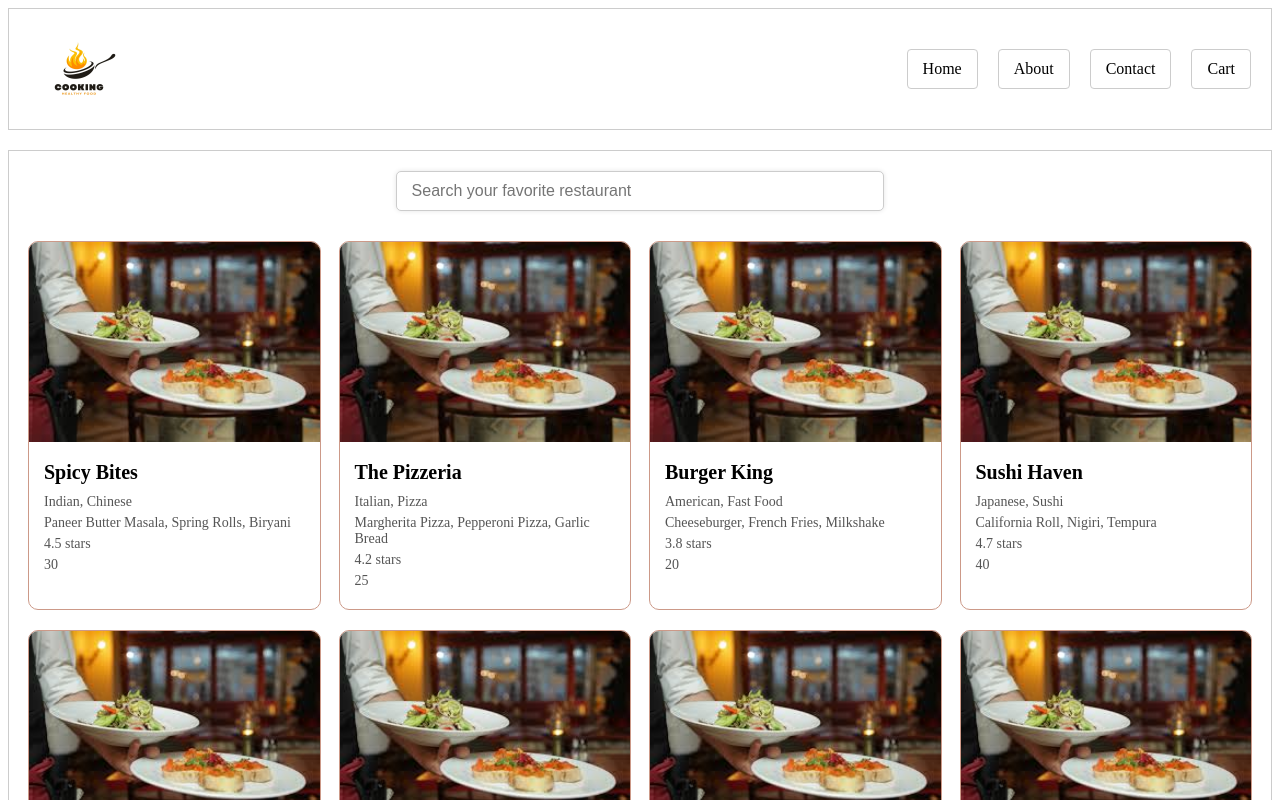
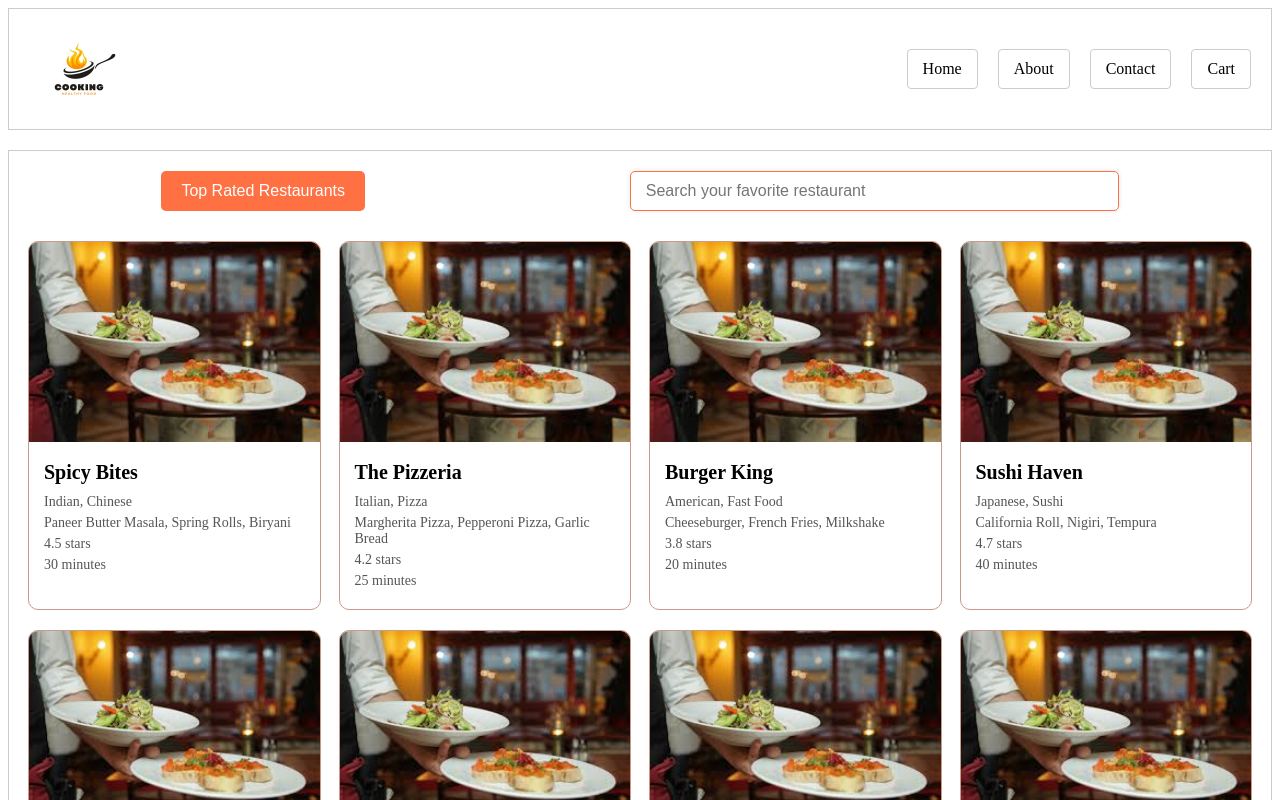
Before and after one commit to keerthivasan-devflow/react-basics, a React (Vite) app: page / in a window 1280 px wide. Shown: the top 800 px of the page. Built offline with nearby package versions, Linux system fonts and the light colour scheme.

Commit message:
Added the top-rated-btn to display the UI based on certain conditions using HOOKS in React

```diff
--- a/index.css
+++ b/index.css
@@ -50,15 +50,14 @@
 /* Main Content Styles */
 .main-content {
   padding: 20px;
-  /* background-color: #f8f8f8; */
   border: solid thin #ccc;
   margin-top: 20px; /* Adds space between the navbar and the main content */
 }
 
 /* Search Bar Styles */
-.search-bar {
+.button-search-container {
   display: flex;
-  justify-content: center;
+  justify-content: space-around;
   margin-bottom: 30px; /* Space below the search bar */
 }
 
@@ -67,7 +66,7 @@
   padding: 10px 15px;
   font-size: 16px;
   border-radius: 5px;
-  border: 1px solid #ccc;
+  border: 1px solid #ff7043;
   outline: none;
   box-shadow: 0 0 5px rgba(0, 0, 0, 0.1);
   transition: border 0.3s ease;
@@ -75,6 +74,21 @@
 
 .search-input:focus {
   border-color: #007bff;
+}
+
+#top-rated-btn {
+  background-color: #ff7043; /* Mild orange color */
+  color: white; /* White text color */
+  border: none; /* Remove the default button border */
+  padding: 10px 20px; /* Adjust padding for better button size */
+  font-size: 16px; /* Font size for the text */
+  cursor: pointer; /* Pointer cursor on hover */
+  border-radius: 5px; /* Optional: rounded corners */
+  transition: background-color 0.3s ease; /* Smooth transition for hover effect */
+}
+
+#top-rated-btn:hover {
+  background-color: #ff5722; /* Darker orange for hover effect */
 }
 
 /* Restaurant List Layout */
--- a/src/components/Container.js
+++ b/src/components/Container.js
@@ -1,13 +1,31 @@
-import RestaurantCard from "./RestaurantCard"
-import Search from "./Search"
-import data from "../utils/restaurant.json"
+import RestaurantCard from "./RestaurantCard";
+import Search from "./Search";
+import data from "../utils/restaurant.json";
+import { useState } from "react";
 
 const Container = () => {
+  const [state, updateState] = useState(data);
+  const getTopRatedRestaurants = () => {
+    const resultantList = data.filter((res) => res.ratings > 4.0);
+    updateState(resultantList);
+  };
+
   return (
     <main className="main-content">
-      <Search />
+      <div className="button-search-container">
+        <button
+          type="button"
+          id="top-rated-btn"
+          className="btn top-rated-btn"
+          onClick={getTopRatedRestaurants}
+        >
+          Top Rated Restaurants
+        </button>
+        <Search />
+      </div>
+
       <div className="restaurant-list">
-        {data.map((restaurant) => (
+        {state.map((restaurant) => (
           <RestaurantCard
             restaurantData={restaurant}
             key={restaurant.restaurantName}
@@ -18,4 +36,4 @@
   );
 };
 
-export default Container
+export default Container;
--- a/src/components/RestaurantCard.js
+++ b/src/components/RestaurantCard.js
@@ -19,7 +19,7 @@
           <p className="restaurant-cuisine">{cuisines.join(", ")}</p>
           <p className="restaurant-menu-items">{menuItems.join(", ")}</p>
           <p className="restaurant-rating">{ratings} stars</p>
-          <p className="restaurant-time">{deliveryTime}</p>
+          <p className="restaurant-time">{deliveryTime} minutes</p>
         </div>
       </div>
     </>
--- a/src/components/Search.js
+++ b/src/components/Search.js
@@ -1,14 +1,12 @@
 const Search = () => {
   return (
-    <div className="search-bar">
     <input
       type="search"
       id="search"
       className="search-input"
       placeholder="Search your favorite restaurant"
     />
-    </div>
   );
 };
 
-export default Search
+export default Search;
--- a/src/utils/restaurant.json
+++ b/src/utils/restaurant.json
@@ -32,7 +32,7 @@
     "cuisines": ["Mexican", "Tacos"],
     "menuItems": ["Chicken Tacos", "Beef Burritos", "Guacamole"],
     "deliveryTime": 35,
-    "ratings": 4.1
+    "ratings": 3.1
   },
   {
     "restaurantName": "Curry Corner",
@@ -53,7 +53,7 @@
     "cuisines": ["Italian", "Pasta"],
     "menuItems": ["Spaghetti Aglio Olio", "Fettuccine Alfredo", "Lasagna"],
     "deliveryTime": 25,
-    "ratings": 4.3
+    "ratings": 3.3
   },
   {
     "restaurantName": "Biryani King",
@@ -88,7 +88,7 @@
     "cuisines": ["Healthy", "Salads"],
     "menuItems": ["Greek Salad", "Caesar Salad", "Fruit Salad"],
     "deliveryTime": 20,
-    "ratings": 4.3
+    "ratings": 3.3
   },
   {
     "restaurantName": "Dim Sum Delight",
@@ -102,6 +102,6 @@
     "cuisines": ["Italian", "Pizza"],
     "menuItems": ["Four Cheese Pizza", "Hawaiian Pizza", "Pizza Pockets"],
     "deliveryTime": 30,
-    "ratings": 4.0
+    "ratings": 3.7
   }
 ]
```
Lines whose indentation alone changed are shown as unchanged.
